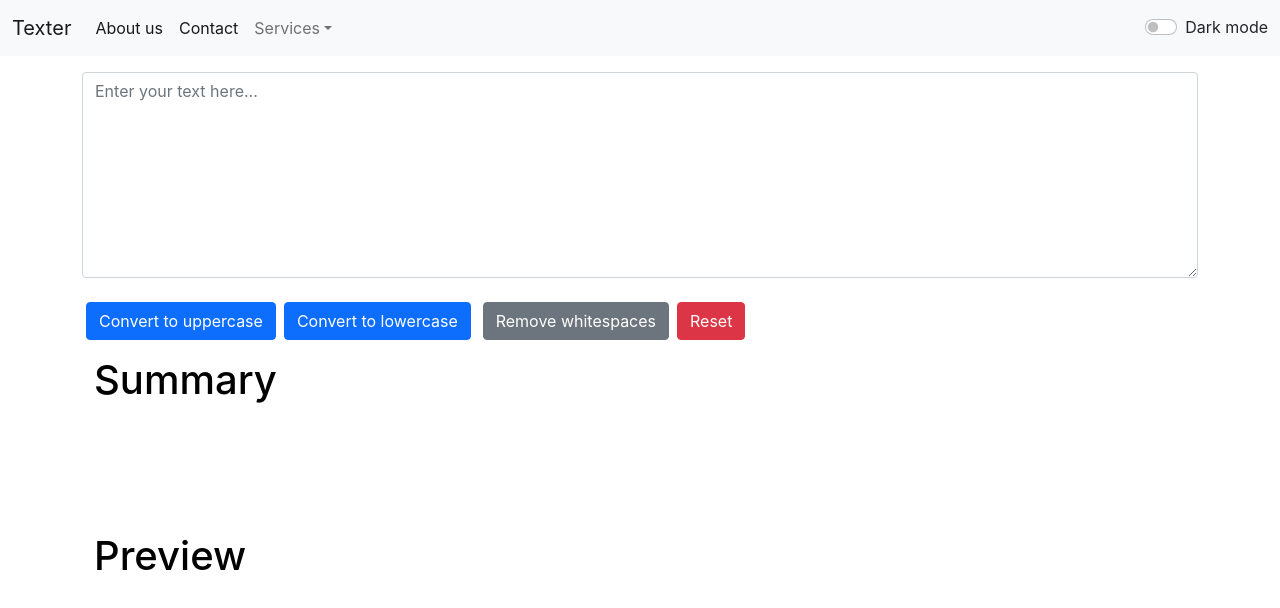
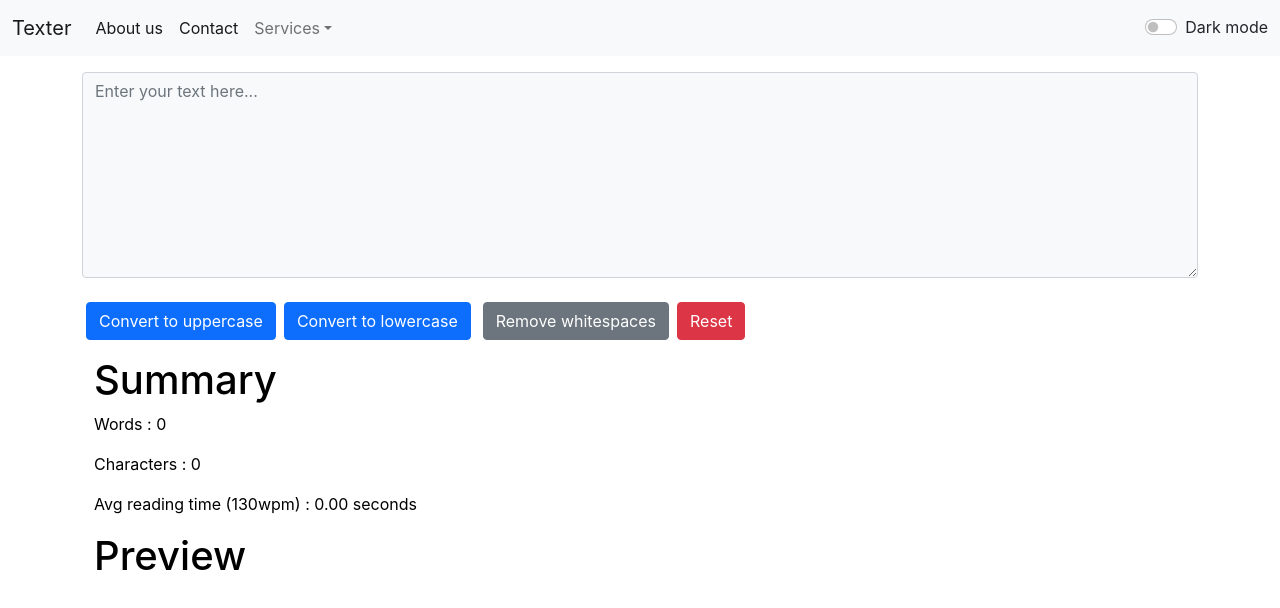
Before and after one commit to Anant-mishra1729/Learning_react, a React (Create React App) app: page / in a window 1280 px wide. Shown: the top 608 px of the page. Built offline with nearby package versions, Linux system fonts and the light colour scheme.

Commit message:
Some changes in word count

```diff
--- a/src/App.js
+++ b/src/App.js
@@ -1,44 +1,48 @@
 // import logo from './logo.svg';
-import './App.css';
+// import './App.css';
 //import About from './components/About';
 import Textform from './components/Form';
 import Navbar from './components/Navbar';
 import React, { useState } from 'react'
+import Alert from './components/Alert';
 
 function App() {
+
   const toggleMode = () => {
     if(mode === 'light')
     {
       setMode('dark');
-      document.body.style.backgroundColor = "#292C35"
-      settextColor({
-        headingColor : "orange",
-        textColor : "white"
-      });
+      document.body.style.backgroundColor = "#292C35";
+      showAlert("Dark mode is enabled","success");
     }
     else
     {
       setMode('light');
-      document.body.style.backgroundColor = "#fff"
-      settextColor({
-        headingColor : "black",
-        textColor : "black"
-      });
+      document.body.style.backgroundColor = "#fff";
+      showAlert("Light mode is enabled","success");
     }
   }
 
+  const showAlert = (msg, type) => {
+    setAlert({
+      message : msg,
+      type : type
+    });
+    setTimeout(() => {
+      setAlert(null);
+    }, 1500);
+  };
+
   const [mode, setMode] = useState('light'); // Hook for dark mode
-  const [textColors, settextColor] = useState({
-    headingColor : "black",
-    textColor : "white"
-  });
+  const [alert,setAlert] = useState(null);
 
   return (
     <>
       {/* Used default about_us value from navbar.js*/}
       <Navbar title="Texter" aboutText="About us" mode = {mode} toggleMode = {toggleMode}/>
+      <Alert alert = {alert}/>
       <div className="container my-3">
-        <Textform textColors = {textColors}/>
+        <Textform mode = {mode} showAlert = {showAlert}/>
       </div>
       {/* <About/> */}
     </>
--- /dev/null
+++ b/src/components/Alert.js
@@ -0,0 +1,17 @@
+import React from "react";
+import { ReactComponent as Logo } from './success.svg';
+
+export default function Alert(props) {
+
+  return (
+    //  if props.alert == null then no return else return
+    props.alert && (
+      <div
+        className={`alert alert-${props.alert.type} alert-dismissible fade show`}
+        role="alert"
+      >
+        <Logo/>{props.alert.message}
+      </div>
+    )
+  );
+}
--- a/src/components/Form.js
+++ b/src/components/Form.js
@@ -3,22 +3,24 @@ import React, { useState } from "react";
 // Usestate -> Hooks => For handling states in functional based components
 
 export default function Textform(props) {
-  const headingStyle = {color : props.textColors.headingColor};
-  const textStyle = {color : props.textColors.textColor};
+  const headingStyle = { color: props.mode === "light" ? "black" : "orange" };
+  const textStyle = { color: props.mode === "light" ? "black" : "white" };
 
   // Convert to uppercase
   const handleUpClick = () => {
     modifyText(text.toUpperCase());
+    props.showAlert("Text is capitalized","secondary");
   };
 
   const removeExtraSpaces = () => {
     modifyText(text.replace(/\s\s+/g, " "));
+    props.showAlert("Extra spaces removed","secondary");
   };
 
   // Counting words
   const countWords = () => {
-    let matches = text.match(/\S\S+/g);
-    return matches ? matches.length : 0;
+    let matches = text.split(/[^\s]+/).length - 1;
+    return matches;
   };
 
   // Reading time
@@ -37,11 +39,13 @@ export default function Textform(props) {
   // Convert to lowercase
   const handleLowClick = () => {
     modifyText(text.toLowerCase());
+    props.showAlert("Text converted to lower case","secondary");
   };
 
   // Clear text
   const clearText = () => {
     modifyText("");
+    props.showAlert("Reset completed ","danger");
   };
 
   // Without this you can't write in text area
@@ -63,6 +67,10 @@ export default function Textform(props) {
             onChange={handleOnChange}
             id="myText"
             rows="8"
+            style={{
+              backgroundColor: props.mode === "light" ? "#f8f9fa" : "rgb(33 37 41)",
+              color :props.mode === "light" ? "rgb(33 37 41)" : "#f8f9fa",
+            }}
           ></textarea>
         </div>
         <button
@@ -89,15 +97,15 @@ export default function Textform(props) {
 
       <div className="container my-2">
         <h1 style={headingStyle}>Summary</h1>
-        <p style = {textStyle}>Words : {countWords()}</p>
-        <p style = {textStyle}>Characters : {text.length}</p>
-        <p style = {textStyle}>
+        <p style={textStyle}>Words : {countWords()}</p>
+        <p style={textStyle}>Characters : {text.length}</p>
+        <p style={textStyle}>
           Avg reading time (130wpm) : <span id="readTime">{readTime()}</span>
         </p>
       </div>
       <div className="container my-2">
         <h1 style={headingStyle}>Preview</h1>
-        <p style = {textStyle}>{text}</p>
+        <p style={textStyle}>{text}</p>
       </div>
     </>
   );
```
Also changed, not shown: src/components/success.svg (added).
